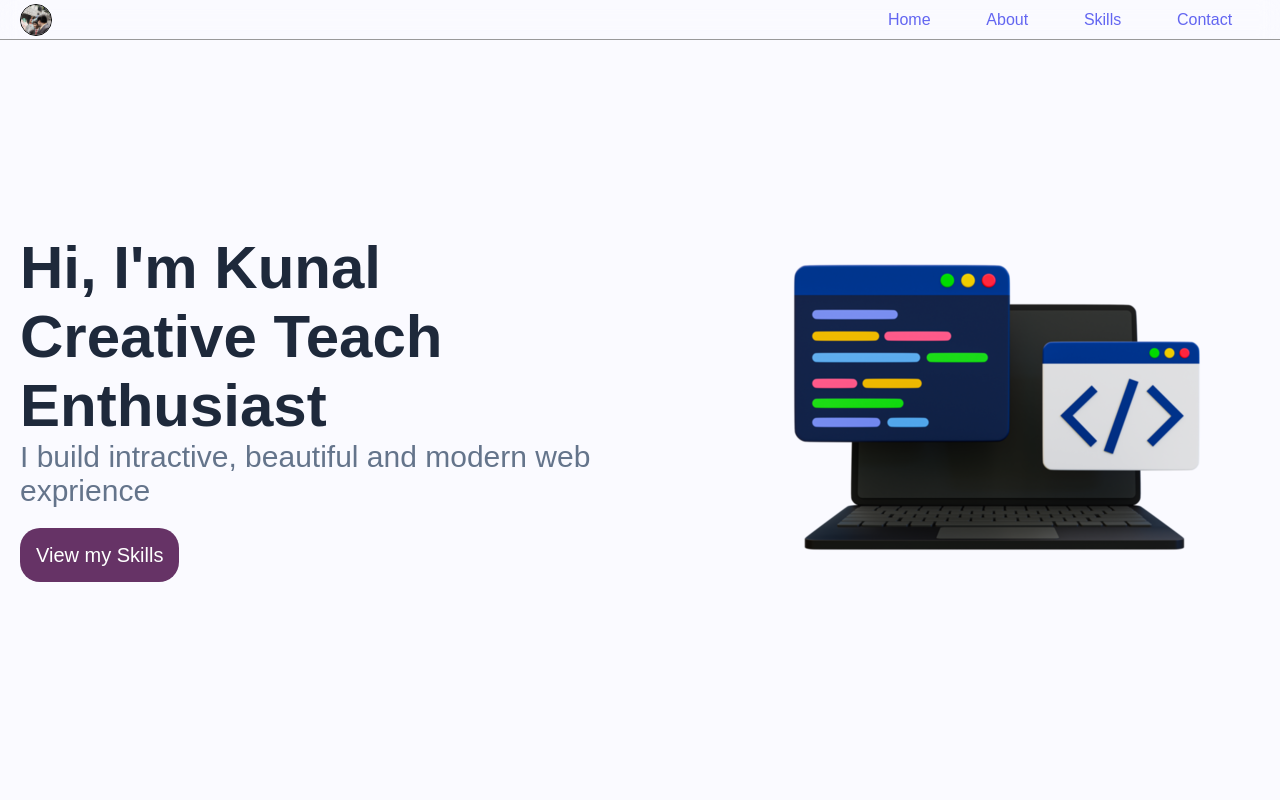
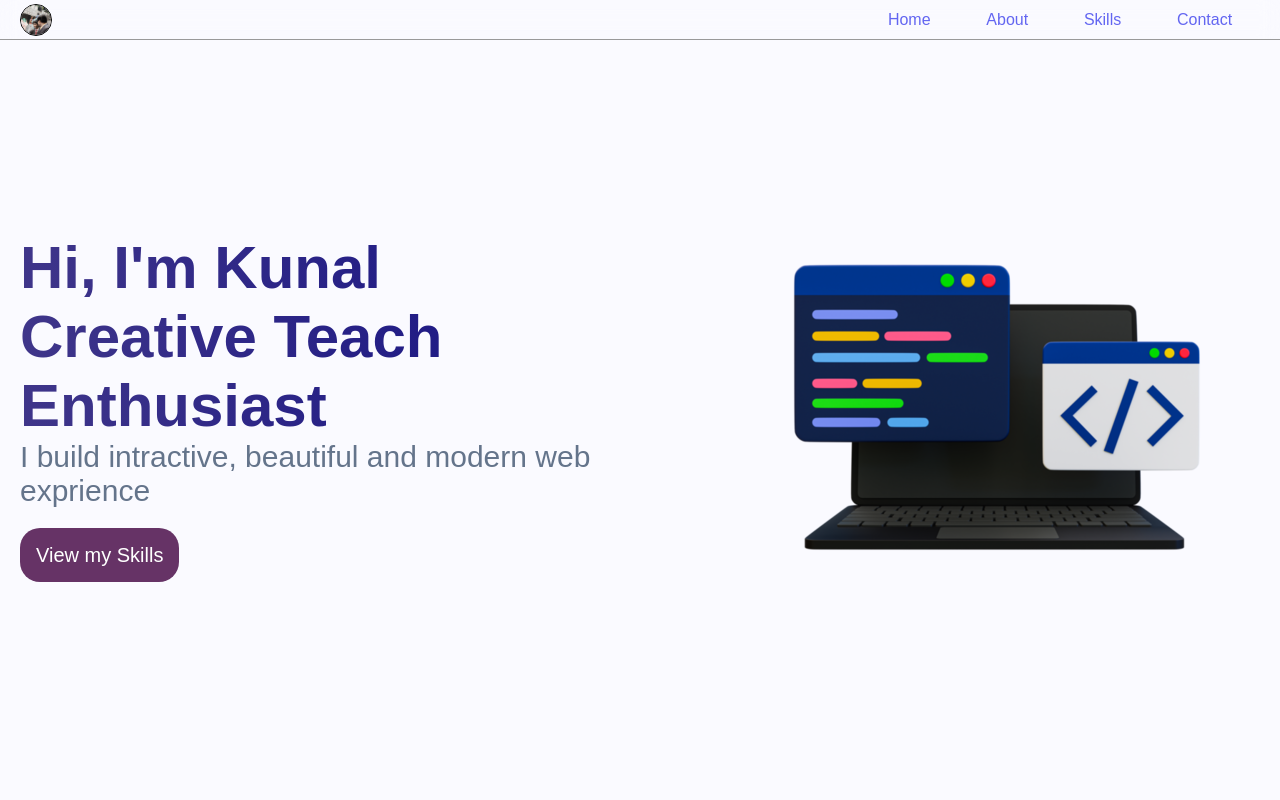
Before and after one commit to itsDevKunal/itskunal, a Next.js app: page / in a window 1280 px wide. Shown: the top 800 px of the page. Built offline with nearby package versions, Linux system fonts and the light colour scheme.

Commit message:
animation

```diff
--- a/app/globals.css
+++ b/app/globals.css
@@ -2,6 +2,7 @@
   margin: 0;
   padding: 0;
   color: #1E293B;
+  scroll-behavior: smooth;
 }
 
 body {
--- a/app/page.module.css
+++ b/app/page.module.css
@@ -14,6 +14,20 @@
 .left h1 {
   font-size: 60px;
   text-align: left;
+  color: #555;
+  background: linear-gradient(90deg,
+      #000080 0%,
+      #483d8b 35%,
+      #ff00ff 50%,
+      #483d8b 65%,
+      #000080 100%
+    );
+  background-size: 400% 100%;
+  -webkit-background-clip: text;
+  background-clip: text;
+  -webkit-text-fill-color: transparent;
+  color: transparent;
+  animation: lux-colorful-gradient 10s ease-in-out infinite;
 }
 
 .left p {
@@ -119,6 +133,20 @@
   transform: scale(1.05);
 }
 
+@keyframes lux-colorful-gradient {
+  0% {
+    background-position: 0% 50%;
+  }
+
+  50% {
+    background-position: 100% 50%;
+  }
+
+  100% {
+    background-position: 0% 50%;
+  }
+}
+
 @media (max-width: 1155px) {
   .aboutCont p {
     padding: 0 50px;
```
